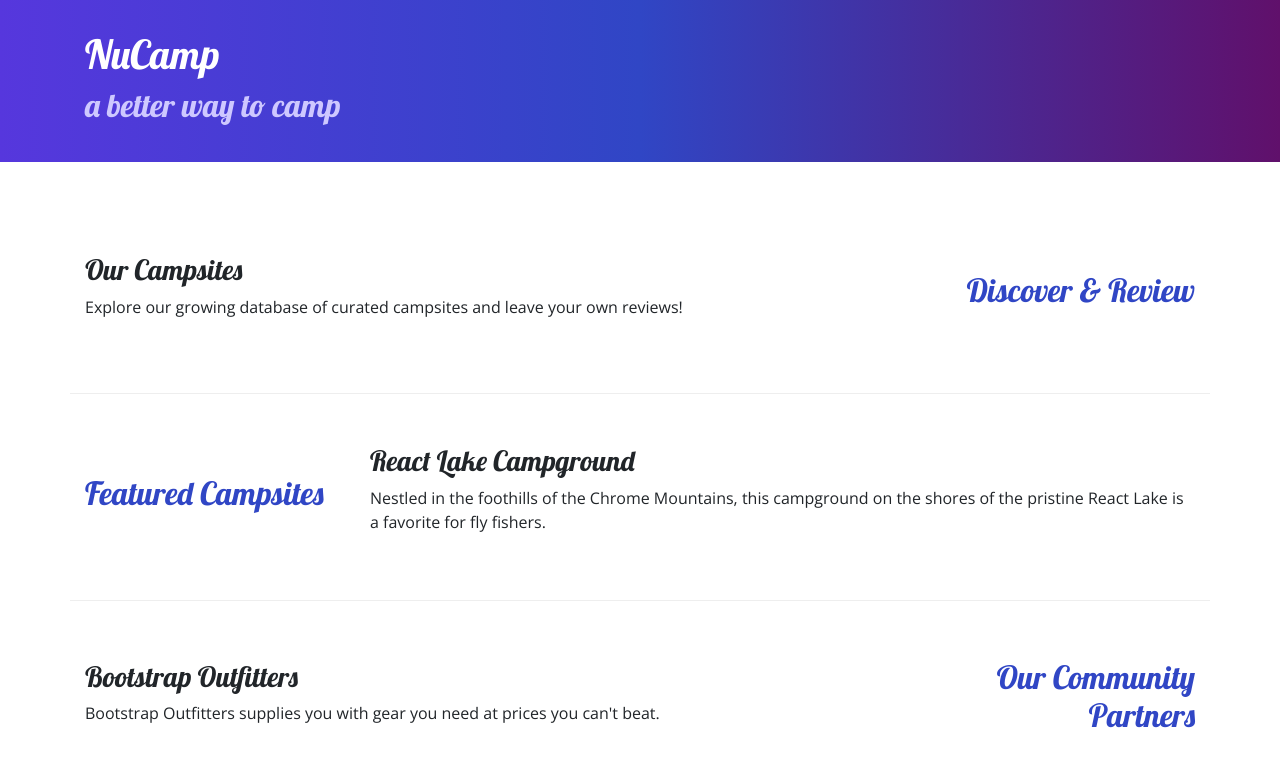
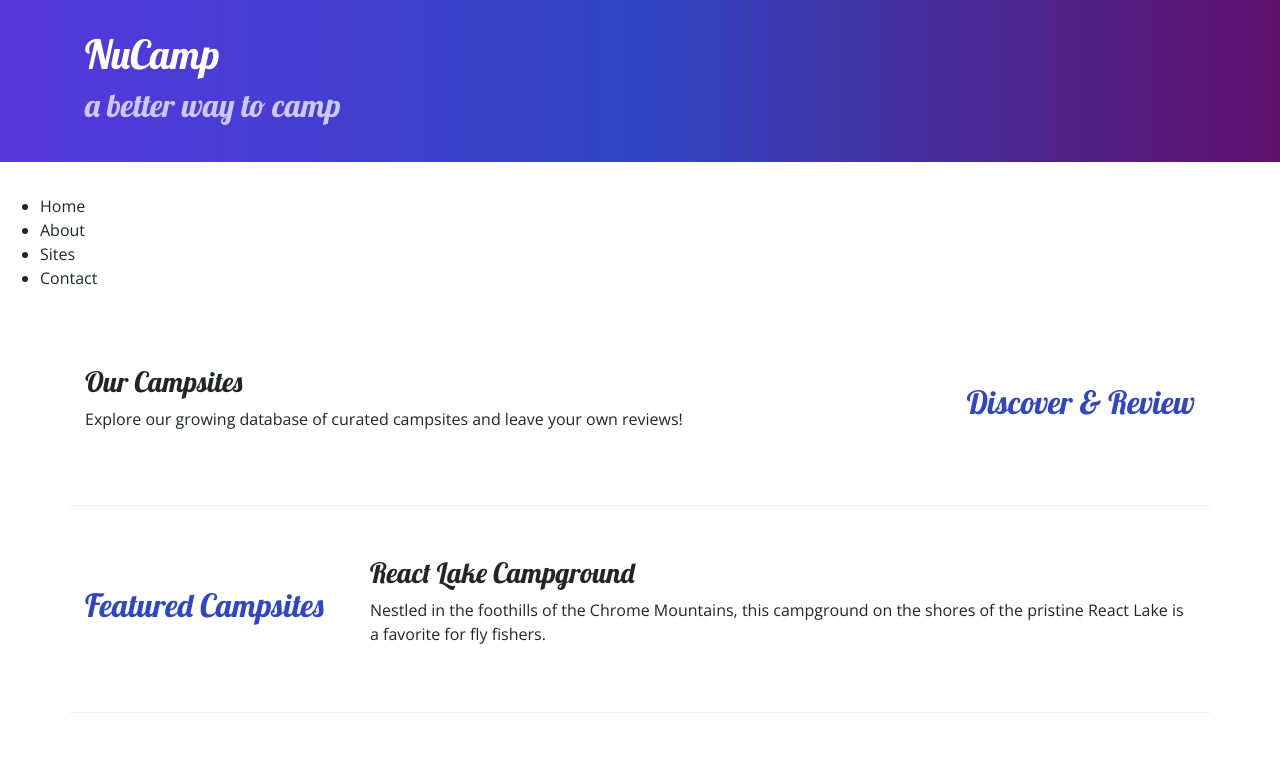
Before and after one commit to lauraharston/nucampsite-change-it-up, a website: page index.html in a window 1280 px wide. Shown: the top 767 px of the page. Drawn offline with nearby package versions, Linux system fonts and the light colour scheme.

Commit message:
added a nav bar

```diff
--- a/index.html
+++ b/index.html
@@ -26,6 +26,15 @@
             </div>
         </div>
     </header>
+
+    <nav>
+        <ul>
+            <li>Home</li>
+            <li>About</li>
+            <li>Sites</li>
+            <li>Contact</li>
+        </ul>
+    </nav>
 
     <div class="container">
         <div class="row row-content align-items-center">
```
Also changed, not shown: 1 other file.
